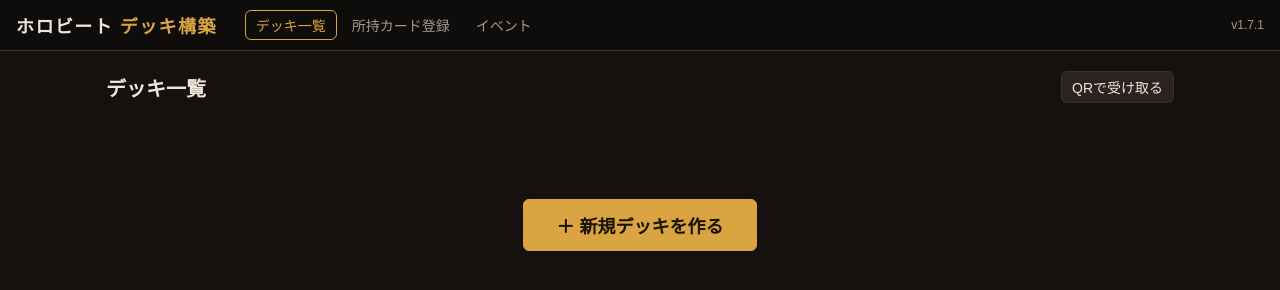
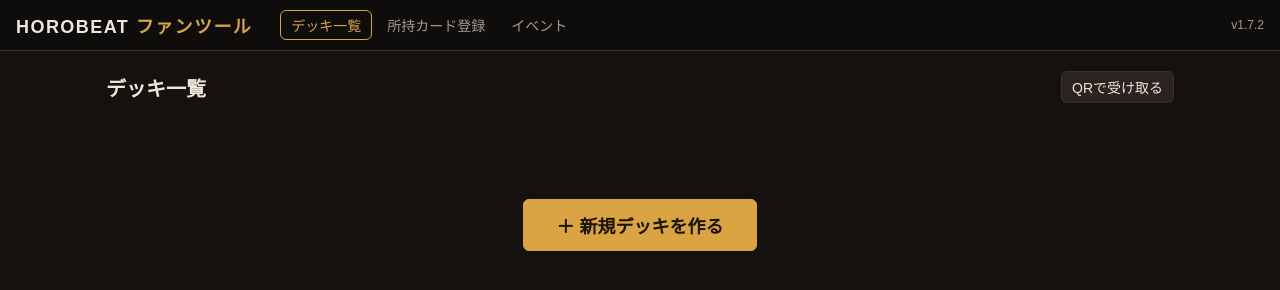
Before and after one commit to BlackLady93/horobeat-deck, a plain HTML site: page index.html in a window 1280 px wide. Drawn offline with Linux system fonts and the light colour scheme.

Commit message:
Add files via upload

```diff
--- a/index.html
+++ b/index.html
@@ -3,7 +3,7 @@
 <head>
 <meta charset="UTF-8">
 <meta name="viewport" content="width=device-width, initial-scale=1">
-<title>ホロビート デッキ構築</title>
+<title>HOROBEAT ファンツール</title>
 <style>
 :root{
   --bg:#14110f; --panel:#1f1a17; --panel2:#2a231f; --line:#3a312b;
@@ -319,14 +319,14 @@ body.m-coll .card.lack .qty{background:var(--accent);color:#1b1306}
 </head>
 <body>
 <header>
-  <h1>ホロビート <span>デッキ構築</span></h1>
+  <h1>HOROBEAT <span>ファンツール</span></h1>
   <nav class="tabs">
     <button data-go="home" id="tHome">デッキ一覧</button>
     <button data-go="coll" id="tColl">所持カード登録</button>
     <button data-go="event" id="tEvent">イベント</button>
   </nav>
   <div class="note">クリック：追加　右クリック：削除　ⓘ：詳細 ／ 50枚ちょうど・同名4枚まで</div>
-  <span class="ver">v1.7.1</span>
+  <span class="ver">v1.7.2</span>
 </header>
 <section id="eventPane">
   <h2>イベント検索</h2>
```
